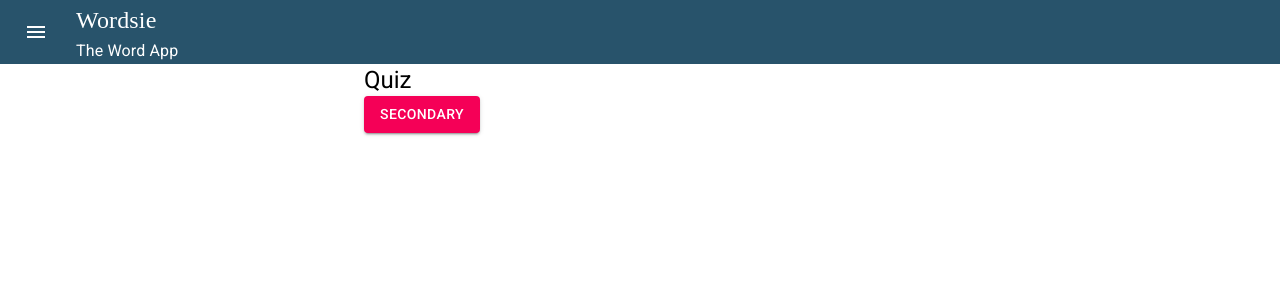
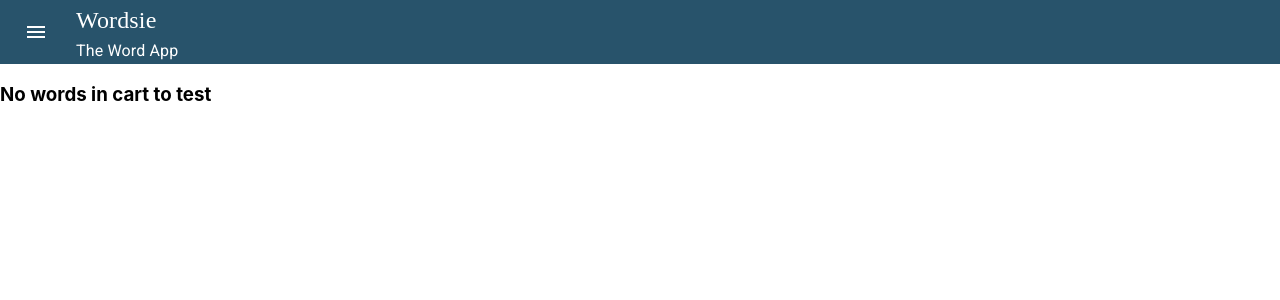
Before and after one commit to algojedi/wordsie, a React (Create React App) app: page /quiz in a window 1280 px wide. Shown: the top 300 px of the page. Built offline with nearby package versions, Linux system fonts and the light colour scheme; a web font is replaced by a local one.

Commit message:
quiz displaying results

```diff
--- a/src/pages/quiz/quiz.js
+++ b/src/pages/quiz/quiz.js
@@ -1,10 +1,17 @@
-import React, { useContext } from 'react'
+import React, { useContext, useState, useRef, useReducer } from 'react'
 import context from '../../contexts/cartContext'
 import Typography from '@material-ui/core/Typography'
 import Container from '@material-ui/core/Container'
+import { TextField } from '@material-ui/core'
+import Card from '@material-ui/core/Card'
+import CardContent from '@material-ui/core/CardContent'
 import Button from '@material-ui/core/Button'
+import shuffle from 'lodash/shuffle'
 
 import { makeStyles } from '@material-ui/core/styles'
+
+// actions for quiz reducer
+const ADD_RESPONSE = 'ADD_RESPONSE'
 
 const useStyles = makeStyles((theme) => ({
     paper: {
@@ -17,37 +24,143 @@ const useStyles = makeStyles((theme) => ({
         margin: theme.spacing(1),
         backgroundColor: theme.palette.secondary.main
     },
-    form: {
-        width: '100%', // Fix IE 11 issue.
+    nextBtn: {
         marginTop: theme.spacing(3)
     },
     error: {
         color: theme.palette.secondary.dark
     },
-    submit: {
+    def: {
+        marginBottom: '10px'
+    },
+    textField: {
+        // margin: theme.spacing(2, 0)
+        // padding: 0
+    },
+    title: {
         margin: theme.spacing(3, 0, 2)
     }
 }))
+function Question({ def, response, input, setInput }) {
+    const classes = useStyles()
+    return (
+        <Card>
+            <CardContent>
+                <Typography className={classes.def} color='textSecondary'>
+                    {def}
+                </Typography>
+                <TextField
+                    onChange={(e) => {
+                        // response.current = e.target.value
+                        setInput(e.target.value)
+                    }}
+                    size='small'
+                    variant='outlined'
+                    className={classes.textField}
+                    value={input}
+                />
+            </CardContent>
+        </Card>
+    )
+}
+// state will be array of objects { index, response }
+const quizReducer = (state, action) => {
+    if (action.type === ADD_RESPONSE) {
+        return [
+            ...state,
+            { index: action.payload.index, response: action.payload.response }
+        ]
+    } else {
+        throw new Error()
+    }
+}
+
 function Quiz() {
+    const classes = useStyles()
     const { cart } = useContext(context)
-    console.log({ cart })
+    const [questionIndex, setQuestionIndex] = useState(0)
+    const [quizEnded, setQuizEnded] = useState(false)
+    const [input, setInput] = useState('')
+    const [responses, dispatch] = useReducer(quizReducer, [])
+
+    const filteredCart = cart.map((item, i) => {
+        return {
+            word: item.word,
+            def: item.definitions[0].definition
+            // answer: ''
+        }
+    })
+    // const quizCart = shuffle(filteredCart)
+    const quizCart = filteredCart
+    if (!quizCart.length) return <h3>No words in cart to test</h3>
+
+    const addResponse = (response) => {
+        console.log(`question index ${questionIndex} inside addResponse.. adding ${response}`)
+        dispatch({
+            type: ADD_RESPONSE,
+            payload: { index: questionIndex, response }
+        })
+    }
+
+    const handleNext = () => {
+        if (quizCart.length < questionIndex + 1) {
+            console.log('code running that mean out of bounds')
+            console.log({ responses })
+
+            return
+        }
+        // store the user's answer
+        addResponse(input)
+        if (quizCart.length === questionIndex + 1) {
+            setQuizEnded(true)
+            setInput('')
+            return
+        }
+        setQuestionIndex((prev) => prev + 1)
+        setInput('')
+    }
+    if (quizEnded) {
+        return (
+            <div>
+                <Container maxWidth='sm'>
+                    <h3>All done, quiz!</h3>
+                    <Card>
+                        <CardContent>
+                            {responses.map((resp, i) => {
+                                return <h5 key={i}> {resp.response}</h5>
+                            })}
+                        </CardContent>
+                    </Card>
+                </Container>
+            </div>
+        )
+    }
     return (
         <React.Fragment>
             <Container maxWidth='sm'>
-                <Typography component='h1' variant='h5'>
-                Quiz
+                <Typography
+                    className={classes.title}
+                    component='h1'
+                    variant='h5'
+                >
+                    Quiz
                 </Typography>
-                <div className="quiz-questions">
-
-                    {cart.map((word, i) => {
-                        let { definitions } = word
-                        console.log(definitions[0])
-                        return <div key={i}> { definitions[0].definition } </div>
-                    })}
+                <div className='quiz-questions'>
+                    <Question
+                        // response={userResponse}
+                        input={input}
+                        setInput={setInput}
+                        def={quizCart[questionIndex].def}
+                    />
                 </div>
 
-                <Button variant='contained' color='secondary'>
-                    Secondary
+                <Button
+                    className={classes.nextBtn}
+                    variant='contained'
+                    color='primary'
+                    onClick={handleNext}
+                >
+                    Next
                 </Button>
             </Container>
         </React.Fragment>
```
